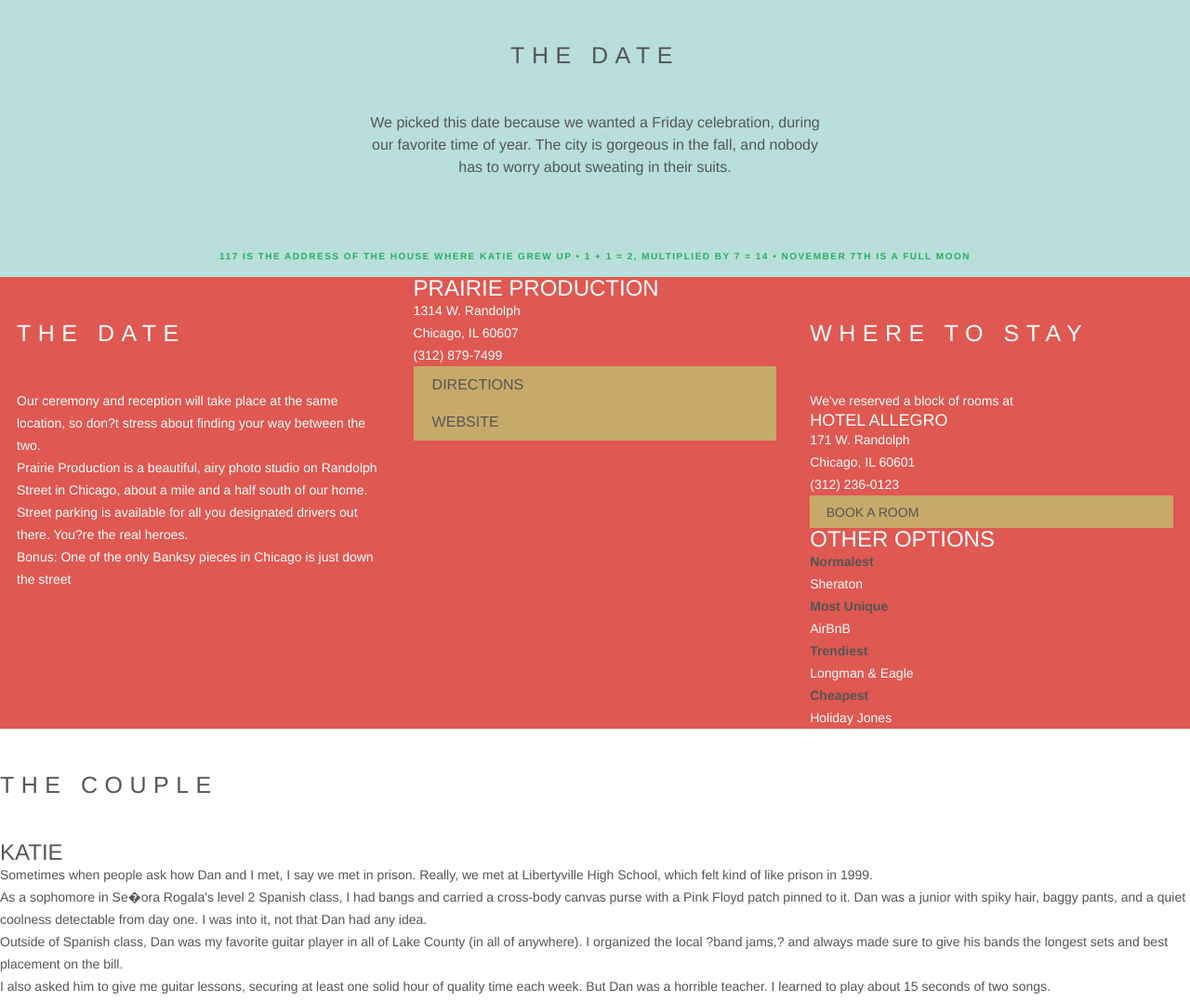
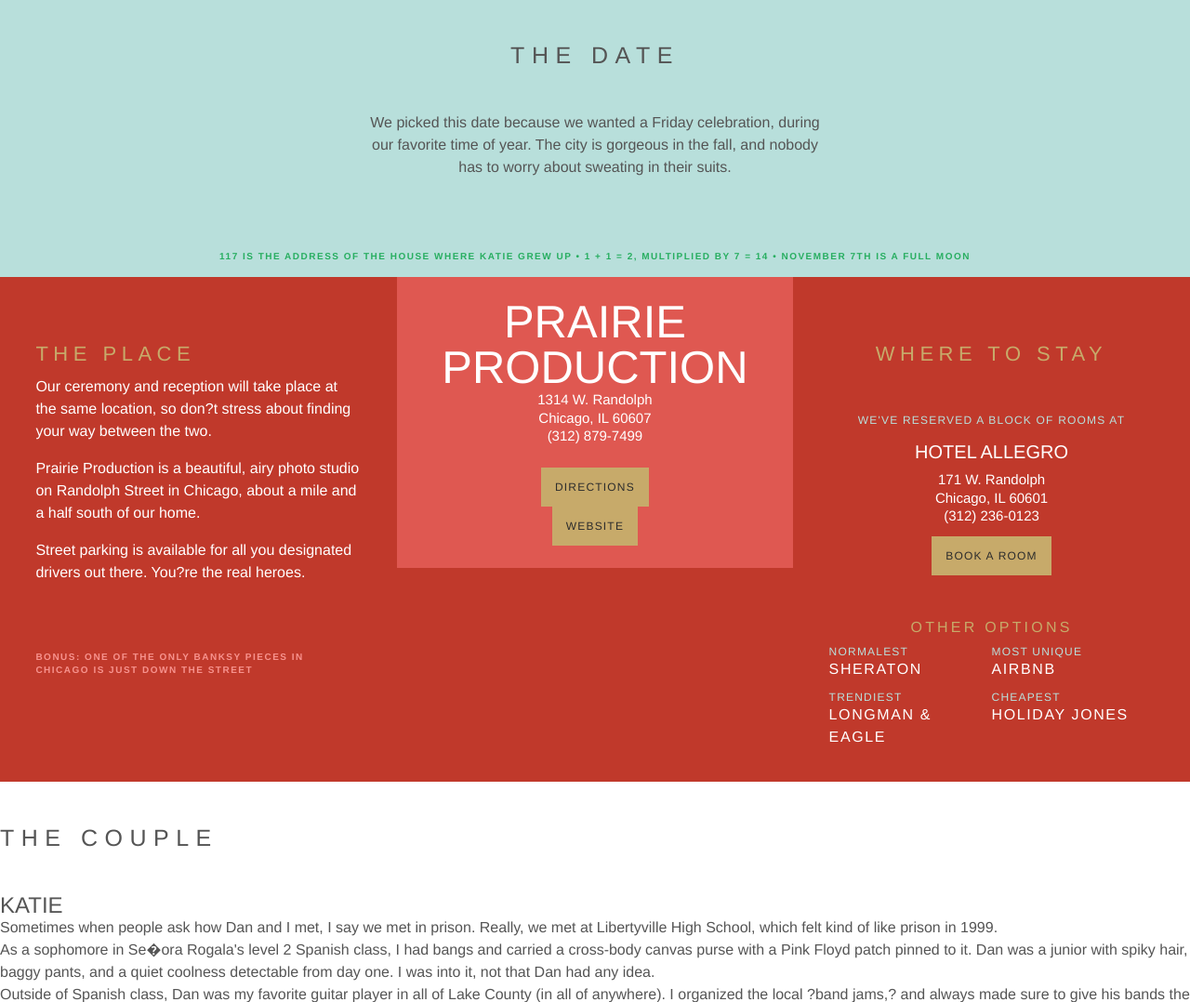
Before and after one commit to danwleu/wedding, a PHP site: page / in a window 1280 px wide. Shown: the part 741-1819 px from the top of the page at 93% size. Run offline with PHP 8.4, Linux system fonts and the light colour scheme; some web fonts are replaced.

Commit message:
Place updates

```diff
--- a/assets/css/application.css
+++ b/assets/css/application.css
@@ -114,11 +114,11 @@ h4 {
   text-transform: uppercase;
 }
 
+/*
 p {
-  font-size: 14px;
-  font-size: 0.875rem;
+  @include font-size(14px);
 }
-
+*/
 strong {
   font-weight: 700;
 }
@@ -275,11 +275,12 @@ a:hover {
 .btn {
   font-size: 12px;
   font-size: 0.75rem;
-  display: block;
+  display: inline-block;
   padding: 0.75em 1.25em;
   background: #c7aa6a;
-  color: #555;
-  font: 500 1em/1 "Gotham SSm A", "Gotham SSm B", Helvetica, arial, sans-serif;
+  color: #2d2d2d;
+  font-weight: 500;
+  letter-spacing: 0.1em;
   text-transform: uppercase;
 }
 .btn:hover {
@@ -683,6 +684,108 @@ button {
 }
 
 .place {
-  background: #df5851;
+  background: #c0392b;
   color: #fff;
 }
+.place [class*="col-"] {
+  padding: 24px 3%;
+}
+
+.place h2 {
+  font-size: 22px;
+  font-size: 1.375rem;
+  color: #c7aa6a;
+  letter-spacing: 0.25em;
+}
+
+.col-place h2 {
+  margin-bottom: 12px;
+}
+.col-place p {
+  font-size: 16px;
+  font-size: 1rem;
+  margin-bottom: 16px;
+  line-height: 1.5;
+}
+.col-place .bonus {
+  font-size: 10px;
+  font-size: 0.625rem;
+  margin-top: 72px;
+  color: #f7938e;
+  font-weight: 700;
+  line-height: 1.4;
+  letter-spacing: 0.15em;
+  text-transform: uppercase;
+}
+
+.col-location {
+  background: #df5851;
+  text-align: center;
+}
+.col-location .hotel-title {
+  font-size: 49px;
+  font-size: 3.0625rem;
+  font-family: "Knockout 26 A", "Knockout 26 B", Helvetica, arial, sans-serif;
+}
+.col-location .hotel-address {
+  font-size: 15px;
+  font-size: 0.9375rem;
+  margin-bottom: 24px;
+  line-height: 1.3;
+}
+
+.col-reserve {
+  text-align: center;
+}
+.col-reserve .sub-title {
+  font-size: 12px;
+  font-size: 0.75rem;
+  margin-bottom: 12px;
+  color: #b8dfdb;
+  font-weight: 500;
+  letter-spacing: 0.1em;
+  text-transform: uppercase;
+}
+.col-reserve .hotel-title {
+  font-size: 20px;
+  font-size: 1.25rem;
+  margin-bottom: 10px;
+}
+.col-reserve .hotel-address {
+  font-size: 15px;
+  font-size: 0.9375rem;
+  margin-bottom: 12px;
+  line-height: 1.3;
+}
+
+.col-reserve .options {
+  padding-top: 48px;
+}
+.col-reserve .options h3 {
+  font-size: 16px;
+  font-size: 1rem;
+  margin-bottom: 12px;
+  color: #c7aa6a;
+  font-family: "Idlewild SSm A", "Idlewild SSm B", Helvetica, arial, sans-serif;
+  letter-spacing: 0.2em;
+}
+.col-reserve .options li {
+  float: left;
+  width: 50%;
+  margin-bottom: 12px;
+  text-align: left;
+}
+.col-reserve .options .label {
+  font-size: 12px;
+  font-size: 0.75rem;
+  color: #b8dfdb;
+  font-weight: 500;
+  line-height: 1.1;
+  letter-spacing: 0.1em;
+  text-transform: uppercase;
+}
+.col-reserve .options .location {
+  font-weight: 500;
+  letter-spacing: 0.1em;
+  text-transform: uppercase;
+}
--- a/assets/sass/base/_buttons.scss
+++ b/assets/sass/base/_buttons.scss
@@ -10,11 +10,12 @@ a {
 
 .btn {
   @include font-size(12px);
-  display: block;
+  display: inline-block;
   padding: 0.75em 1.25em;
   background: $gold;
-  color: $dk-grey;
-  font: $semi 1em/1 $sans;
+  color: $black;
+  font-weight: $semi;
+  letter-spacing: 0.1em;
   text-transform: uppercase;
 
   &:hover {
--- a/assets/sass/base/_colors.scss
+++ b/assets/sass/base/_colors.scss
@@ -1,9 +1,14 @@
+
+$black:   #2d2d2d;
+
+$gold:    #c7aa6a;
 
 $grey:    #9e9e9e;
 $dk-grey: #555;
 
-$gold:    #c7aa6a;
+$pink:    #f7938e;
 $red:     #df5851;
+$dk-red:  #c23e38;
 
 $lt-green: #b8dfdb;
 $green:    #415b58;
@@ -12,7 +17,6 @@ $dk-green: #447d77;
 
 
 
-$black:     #212121;
 
 $lt-grey:   #ecf0f1;
 $grey:      #bdc3c7;
--- a/assets/sass/base/_typography.scss
+++ b/assets/sass/base/_typography.scss
@@ -48,9 +48,11 @@ h4 {
   text-transform: uppercase;
 }
 
+/*
 p {
   @include font-size(14px);
 }
+*/
 
 strong {
   font-weight: $bold;
--- a/assets/sass/sections/_place.scss
+++ b/assets/sass/sections/_place.scss
@@ -1,5 +1,112 @@
 
 .place {
+  background: $dk-red;
+  color: #fff;
+
+  [class*="col-"] {
+    padding: $base 3%;
+  }
+}
+
+.place h2 {
+  @include font-size(22px);
+  color: $gold;
+  letter-spacing: 0.25em;
+}
+
+.col-place {
+  h2 {
+    margin-bottom: 12px;
+  }
+
+  p {
+    @include font-size(16px);
+    margin-bottom: 16px;
+    line-height: 1.5;
+  }
+
+  .bonus {
+    @include font-size(10px);
+    margin-top: $base*3;
+    color: $pink;
+    font-weight: $bold;
+    line-height: 1.4;
+    letter-spacing: 0.15em;
+    text-transform: uppercase;
+  }
+}
+
+.col-location {
   background: $red;
-  color: #fff;
+  text-align: center;
+
+  .hotel-title {
+    @include font-size(49px);
+    font-family: $knock-26;
+  }
+
+  .hotel-address {
+    @include font-size(15px);
+    margin-bottom: $base;
+    line-height: 1.3;
+  }
 }
+
+
+.col-reserve {
+  text-align: center;
+
+  .sub-title {
+    @include font-size(12px);
+    margin-bottom: 12px;
+    color: $lt-green;
+    font-weight: $semi;
+    letter-spacing: 0.1em;
+    text-transform: uppercase;
+  }
+
+  .hotel-title {
+    @include font-size(20px);
+    margin-bottom: 10px;
+  }
+
+  .hotel-address {
+    @include font-size(15px);
+    margin-bottom: 12px;
+    line-height: 1.3;
+  }
+}
+
+.col-reserve .options {
+  padding-top: $base*2;
+
+  h3 {
+    @include font-size(16px);
+    margin-bottom: 12px;
+    color: $gold;
+    font-family: $idle;
+    letter-spacing: 0.2em;
+  }
+
+  li {
+    float: left;
+    width: 50%;
+    margin-bottom: 12px;
+    text-align: left;
+  }
+
+  .label {
+    @include font-size(12px);
+    color: $lt-green;
+    font-weight: $semi;
+    line-height: 1.1;
+    letter-spacing: 0.1em;
+    text-transform: uppercase;
+  }
+
+  .location {
+    font-weight: $semi;
+    letter-spacing: 0.1em;
+    text-transform: uppercase;
+  }
+}
--- a/views/place.php
+++ b/views/place.php
@@ -1,18 +1,18 @@
 <section class="place section">
 
-  <div class="col-1-3">
-    <h2>The Date</h2>
+  <div class="col-1-3 col-place">
+    <h2>The Place</h2>
     <p>Our ceremony and reception will take place at the same location, so don?t stress about finding your way between the two.</p>
     <p>Prairie Production is a beautiful, airy photo studio on Randolph Street in Chicago, about a mile and a half south of our home.</p>
     <p>Street parking is available for all you designated drivers out there. You?re the real heroes.</p>
-    <p>Bonus: One of the only Banksy pieces in Chicago is just down the street</p>
+    <p class="bonus">Bonus: One of the only Banksy pieces in Chicago is just down the street</p>
   </div>
 
-  <div class="col-1-3">
+  <div class="col-1-3 col-location">
     <div class="location">
       <div class="icon-marker"></div>
-      <h3>Prairie Production</h3>
-      <p>1314 W. Randolph<br>
+      <h3 class="hotel-title">Prairie Production</h3>
+      <p class="hotel-address">1314 W. Randolph<br>
       Chicago, IL 60607<br>
       (312) 879-7499</p>
       <ul>
@@ -22,16 +22,18 @@
     </div>
   </div>
 
-  <div class="col-1-3">
+  <div class="col-1-3 col-reserve">
 
     <div class="reserved">
       <h2>Where to Stay</h2>
-      <p>We've reserved a block of rooms at</p>
-      <h4>Hotel Allegro</h4>
-      <p>171 W. Randolph<br>
-      Chicago, IL 60601<br>
-      (312) 236-0123</p>
-      <p><a href="" class="btn">Book a Room</a></p>
+      <div class="main-hotel">
+        <p class="sub-title">We've reserved a block of rooms at</p>
+        <h4 class="hotel-title">Hotel Allegro</h4>
+        <p class="hotel-address">171 W. Randolph<br>
+        Chicago, IL 60601<br>
+        (312) 236-0123</p>
+        <p><a href="" class="btn">Book a Room</a></p>
+      </div>
     </div>
 
     <div class="options">
```
